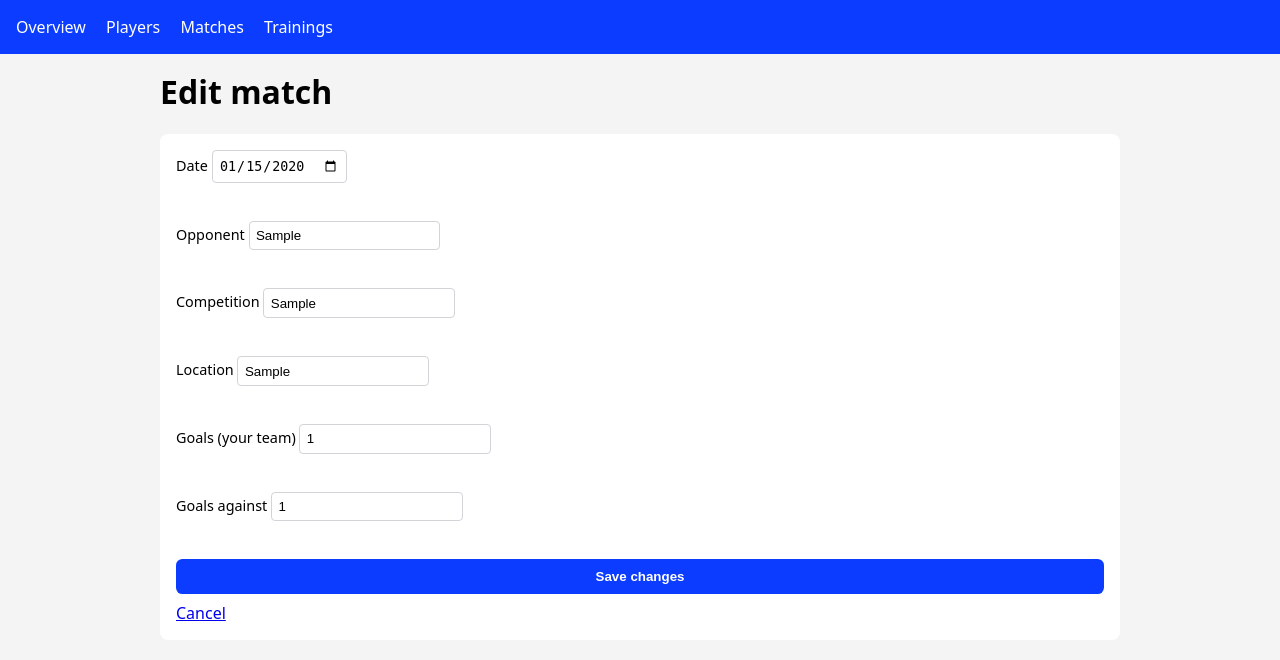
After one commit to basten-leeftink/football_stats_app, a Flask app: page /matches/1/edit in a window 1280 px wide. The commit adds this page. Shown: the top 660 px of the page. Run offline with Flask 3, Linux system fonts and the light colour scheme; tables that the repository leaves empty hold one stand-in row (values such as "Sample post"); some libraries are stand-ins or nearby versions.

Commit message:
Edited match

```diff
--- a/app.py
+++ b/app.py
@@ -500,6 +500,33 @@ def training_attendance(training_id):
         present_ids=present_ids,
     )
 
+@app.route("/matches/<int:match_id>/edit", methods=["GET", "POST"])
+def edit_match(match_id):
+    db = g.db
+    match = db.get(Match, match_id)
+    if match is None:
+        return f"Match {match_id} not found", 404
+
+    if request.method == "POST":
+        # Update fields from form
+        match.date = request.form["date"]
+        match.opponent = request.form["opponent"]
+        match.competition = request.form.get("competition", "")
+        match.location = request.form.get("location", "")
+
+        goals = request.form.get("goals")
+        goals_against = request.form.get("goals_against")
+
+        match.goals = int(goals) if goals and goals.isdigit() else None
+        match.goals_against = (
+            int(goals_against) if goals_against and goals_against.isdigit() else None
+        )
+
+        # g.db is committed in teardown_request, so we just redirect
+        return redirect(url_for("matches"))
+
+    # GET: show form prefilled with existing match
+    return render_template("match_edit.html", match=match)
 
 if __name__ == "__main__":
     app.run(debug=True, port=8000)
--- a/templates/index.html
+++ b/templates/index.html
@@ -39,7 +39,8 @@
 
 <h2>Matches</h2>
 <table class="stats-table" id="matchesTable">
-  <thead><tr><th>Date</th><th>Opponent</th><th>Goals</th><th>Goals Against</th><th>Competition</th><th>Location</th></tr></thead>
+  <thead><tr><th>Date</th><th>Opponent</th><th>Goals</th><th>Goals Against</th><th>Competition</th><th>Location</th><th>Edit</th>
+  </tr></thead>
   <tbody>
   {% for m in matches %}
     <tr>
@@ -52,6 +53,9 @@
       <td>{{ m.goals_against }}</td>
       <td>{{ m.competition }}</td>
       <td>{{ m.location }}</td>
+      <td>
+        <a href="{{ url_for('edit_match', match_id=m.id) }}">Edit</a>
+      </td>
     </tr>
   {% endfor %}
   </tbody>
--- /dev/null
+++ b/templates/match_edit.html
@@ -0,0 +1,39 @@
+{% extends 'layout.html' %}
+{% block content %}
+<h1>Edit match</h1>
+
+<form method="post">
+  <label>
+    Date
+    <input type="date" name="date" value="{{ match.date }}">
+  </label><br>
+
+  <label>
+    Opponent
+    <input type="text" name="opponent" value="{{ match.opponent }}">
+  </label><br>
+
+  <label>
+    Competition
+    <input type="text" name="competition" value="{{ match.competition }}">
+  </label><br>
+
+  <label>
+    Location
+    <input type="text" name="location" value="{{ match.location }}">
+  </label><br>
+
+  <label>
+    Goals (your team)
+    <input type="number" name="goals" value="{{ match.goals }}">
+  </label><br>
+
+  <label>
+    Goals against
+    <input type="number" name="goals_against" value="{{ match.goals_against }}">
+  </label><br>
+
+  <button type="submit">Save changes</button>
+  <a href="{{ url_for('matches') }}">Cancel</a>
+</form>
+{% endblock %}
```
